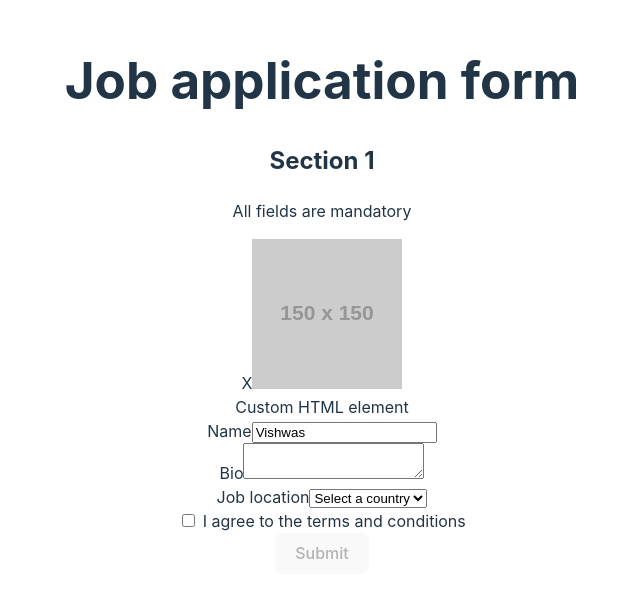
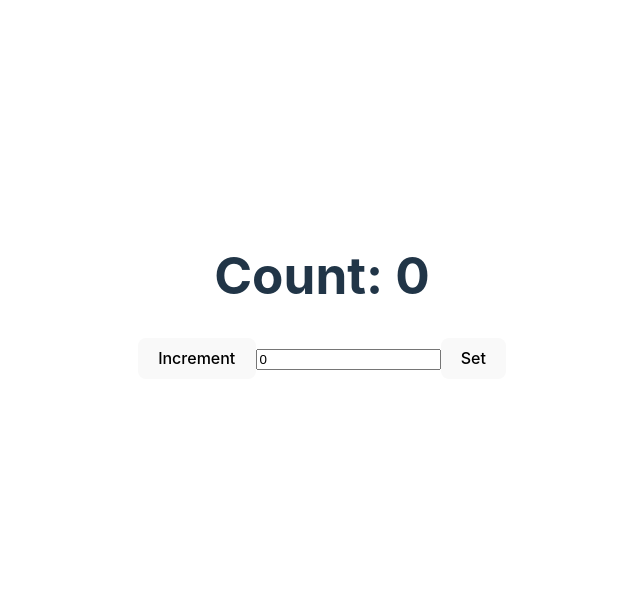
Before and after one commit to Deivid182/testing-intro, a React (Vite) app: page / in a window 1280 px wide. Shown: the part 104-702 px from the top of the page, without its empty margins (318-958 px from the left). Built offline with nearby package versions, Linux system fonts and the light colour scheme.

Commit message:
added test for counter component

```diff
--- a/src/App.tsx
+++ b/src/App.tsx
@@ -1,11 +1,12 @@
-import Application from './components/application/application'
+import Counter from './components/counter/counter'
 import './App.css'
 
 function App() {
 
   return (
     <div className='App'>
-      <Application />
+      {/* <Application /> */}
+      <Counter />
     </div>
   )
 }
--- /dev/null
+++ b/src/components/counter/counter.tsx
@@ -0,0 +1,22 @@
+import { useState } from "react";
+const Counter = () => {
+
+  const [count, setCount] = useState(0);
+  const [amount, setAmount] = useState(0);
+
+  return (
+    <div>
+      <h1>Count: {count}</h1>
+      <button onClick={() => setCount(count + 1)}>Increment</button>
+      <input
+        type="text"
+        name="amount"
+        value={amount}
+        onChange={(e) => setAmount(parseInt(e.target.value))}
+      />
+      <button onClick={() => setCount(amount)}>Set</button>
+    </div>
+  )
+}
+
+export default Counter
```
Also changed, not shown: 1 other file (tests, documents, lock files or other folders).
